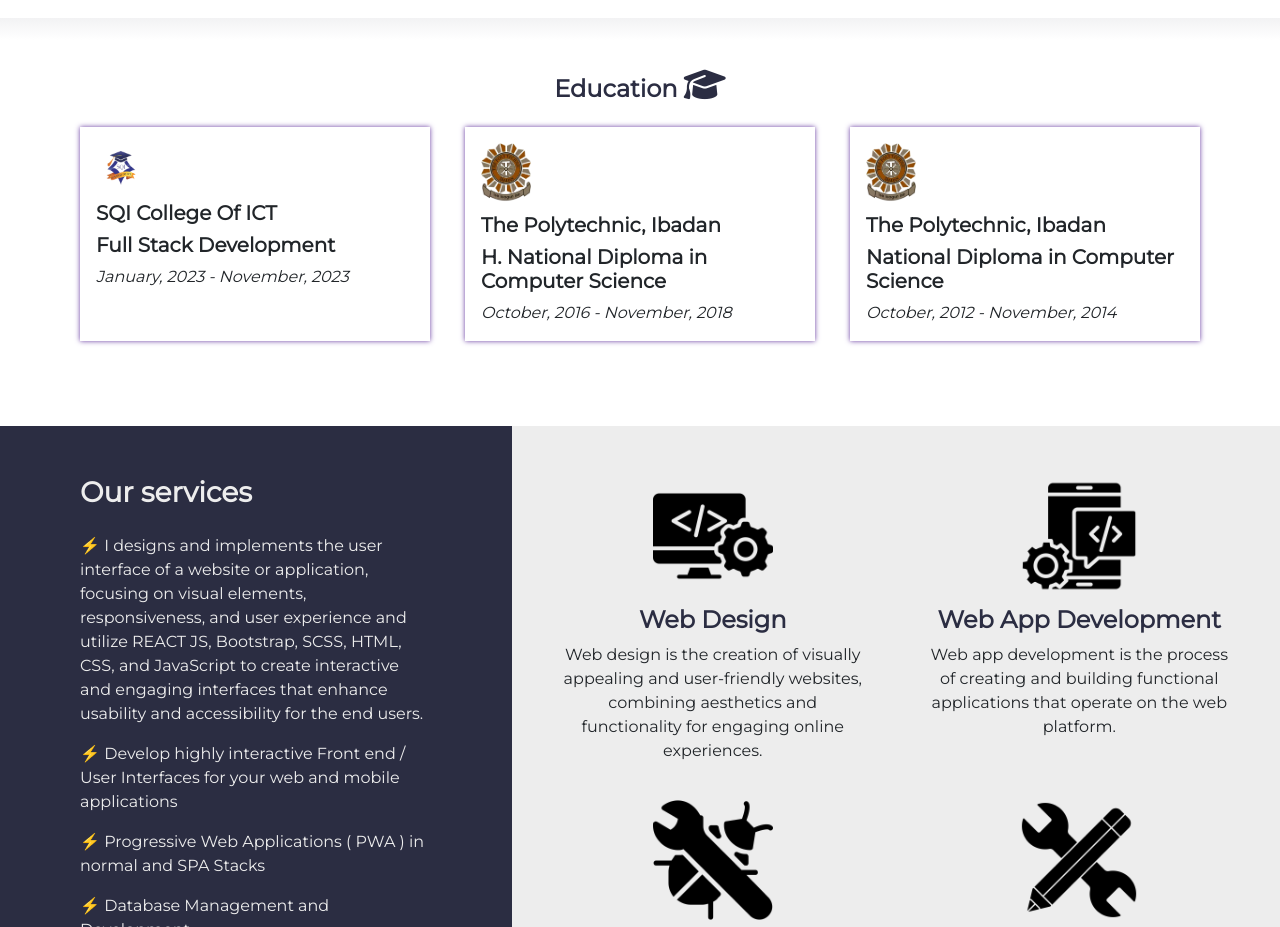
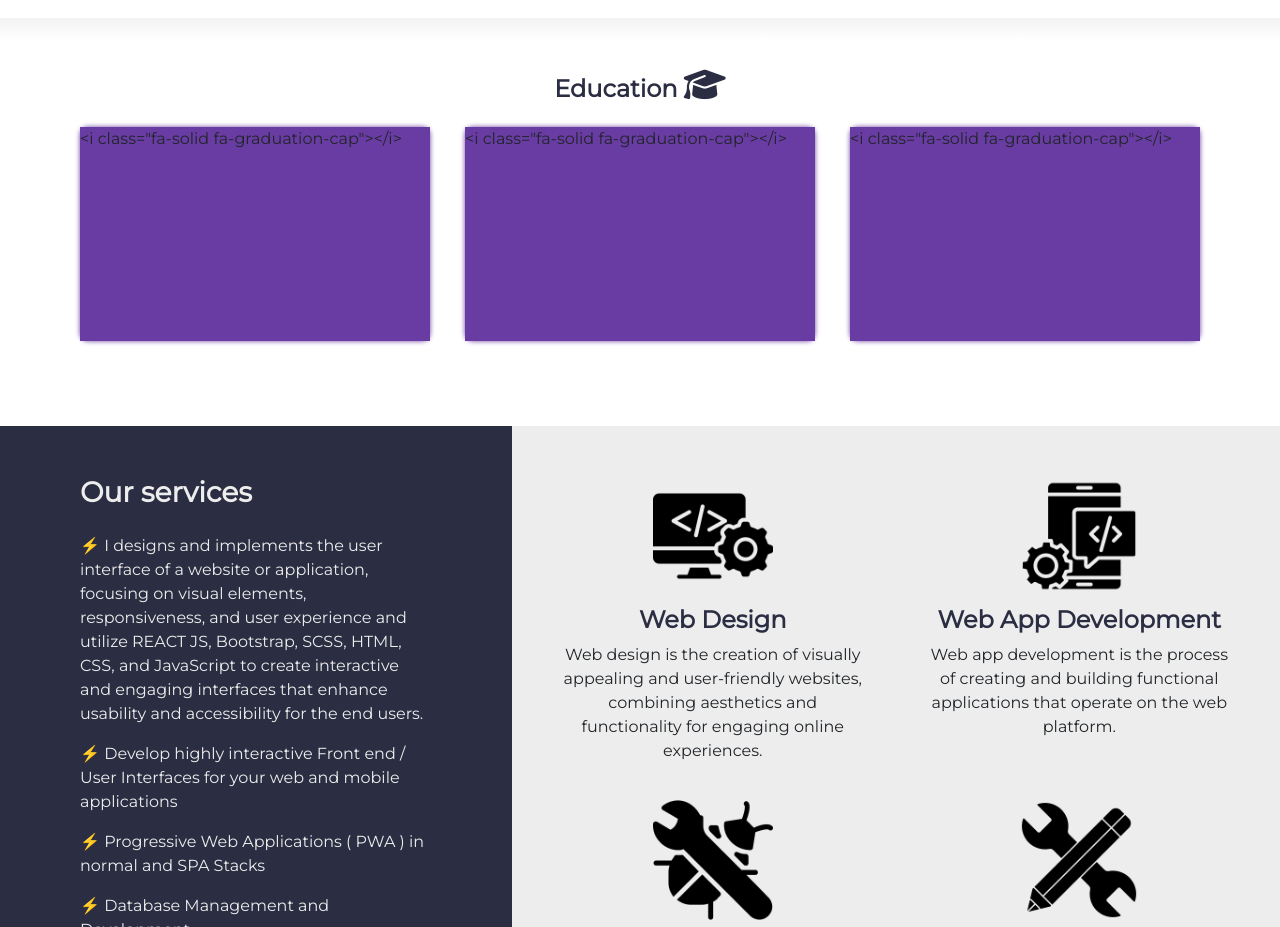
Before and after one commit to doiayokanmi/Dev-Damilola, a React (Vite) app: page / in a window 1280 px wide. Shown: the part 1740-2667 px from the top of the page. Built offline with nearby package versions, Linux system fonts and the light colour scheme.

Commit message:
education

```diff
--- a/src/App.css
+++ b/src/App.css
@@ -315,7 +315,19 @@ nav {
 #eduCard {
   width: calc(100%/3.2);
   padding: 1em;
+  position: relative;
+  border-radius: var(--borderRadius);
   box-shadow: 0 0 5px 0 var(--primaryColor);
+}
+
+#eduCard::before {
+  content: '<i class="fa-solid fa-graduation-cap"></i>';
+  position: absolute;
+  width: 100%;
+  height: 100%;
+  top: 0;
+  right: 0;
+  background-color: var(--primaryColor);
 }
 
 footer {
```
